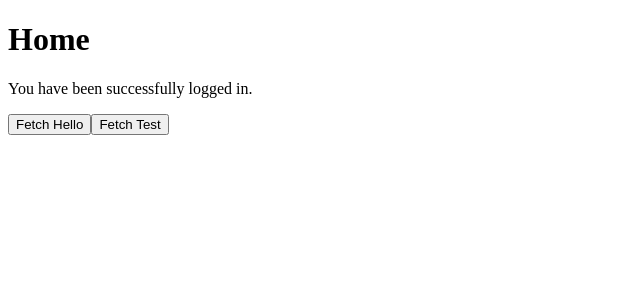
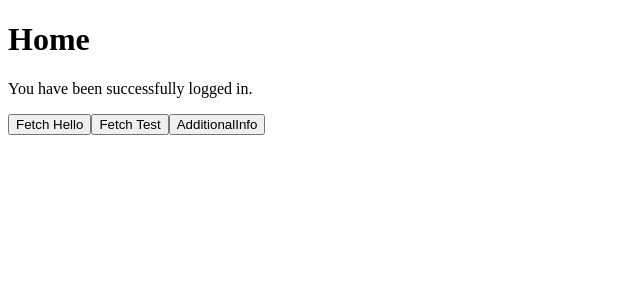
Before and after one commit to minseoky/React-Oauth2-JWT-test, a React (Create React App) app: page /home in a window 1280 px wide. Shown: the top 300 px of the page, without its empty margins (0-640 px from the left). Built offline with nearby package versions, Linux system fonts and the light colour scheme.

Commit message:
feat: 유저 추가정보 요구사항 확인 api 추가

```diff
--- a/src/Home.js
+++ b/src/Home.js
@@ -38,12 +38,31 @@ const Home = () => {
         }
     };
 
+    const fetchAdditionalInfo = async () => {
+        try {
+            const response = await axios.get('http://localhost:8080/api/v1/user/additional-info-check', {
+                withCredentials: true
+            });
+            alert(JSON.stringify(response.data, null, 2));
+        } catch (error) {
+            if (error.response) {
+                const errorData = error.response.data;
+                console.error('Error fetching data:', errorData);
+                alert(`Error: ${errorData.message} (Code: ${errorData.code})`);
+            } else {
+                console.error('Error fetching data:', error.message);
+                alert('Failed to fetch data');
+            }
+        }
+    };
+
     return (
         <div>
             <h1>Home</h1>
             <p>You have been successfully logged in.</p>
             <button onClick={fetchHello}>Fetch Hello</button>
             <button onClick={fetchTest}>Fetch Test</button>
+            <button onClick={fetchAdditionalInfo}>AdditionalInfo</button>
         </div>
     );
 };
```
